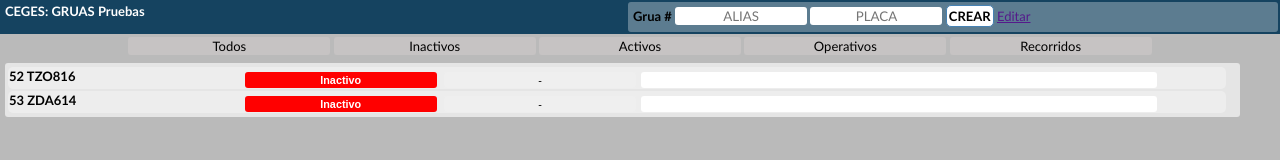
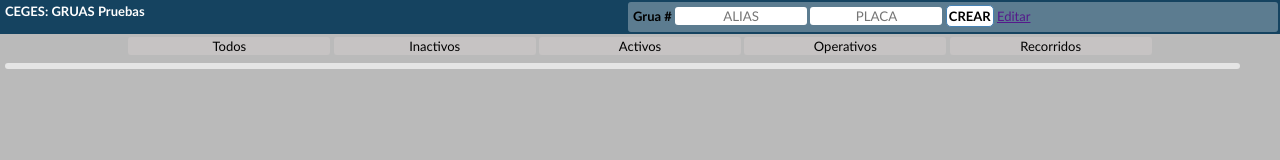
Before and after one commit to dragoncentral6/ce-gespages, a plain HTML site: page dragones/index.html in a window 1280 px wide. Drawn offline with Linux system fonts and the light colour scheme; no server answers.

Commit message:
Update index.html
se eliminaron los ejemplos

```diff
--- a/dragones/index.html
+++ b/dragones/index.html
@@ -32,42 +32,6 @@
 
     <div id="list-drag" class="list-drag">
 
-		<div class="resultDrag">
-			<label>52 TZO816</label>
-			<select class="estado-grua Inactivo" data-id="t1To5ck4sTrjwuLBDWKY">
-				<option value="Inactivo">Inactivo</option>
-				<option value="activo">Activo</option>
-				<option value="recorrido">Recorrido</option>
-				<option value="operativo">Operativo</option>
-			</select>
-			<select class="posicion-grua" data-id="t1To5ck4sTrjwuLBDWKY">
-				<option value="-">-</option>
-				<option value="qsy">QSY</option>
-				<option value="ruta">Ruta</option>
-				<option value="patios">Patios</option>
-				<option value="ct">CT</option>
-			</select>
-			<input class="coment-grua" data-id="t1To5ck4sTrjwuLBDWKY">
-		</div>
-
-
-		<div class="resultDrag">
-			<label>53 ZDA614</label>
-			<select class="estado-grua Inactivo" data-id="t1To5ck4sTrjwuLBDWKY">
-				<option value="Inactivo">Inactivo</option>
-				<option value="activo">Activo</option>
-				<option value="recorrido">Recorrido</option>
-				<option value="operativo">Operativo</option>
-			</select>
-			<select class="posicion-grua" data-id="t1To5ck4sTrjwuLBDWKY">
-				<option value="-">-</option>
-				<option value="qsy">QSY</option>
-				<option value="ruta">Ruta</option>
-				<option value="patios">Patios</option>
-				<option value="ct">CT</option>
-			</select>
-			<input class="coment-grua" data-id="t1To5ck4sTrjwuLBDWKY">
-		</div>
 
     </div>
     <script type="module" src="./configPruebas.js"></script>
```
